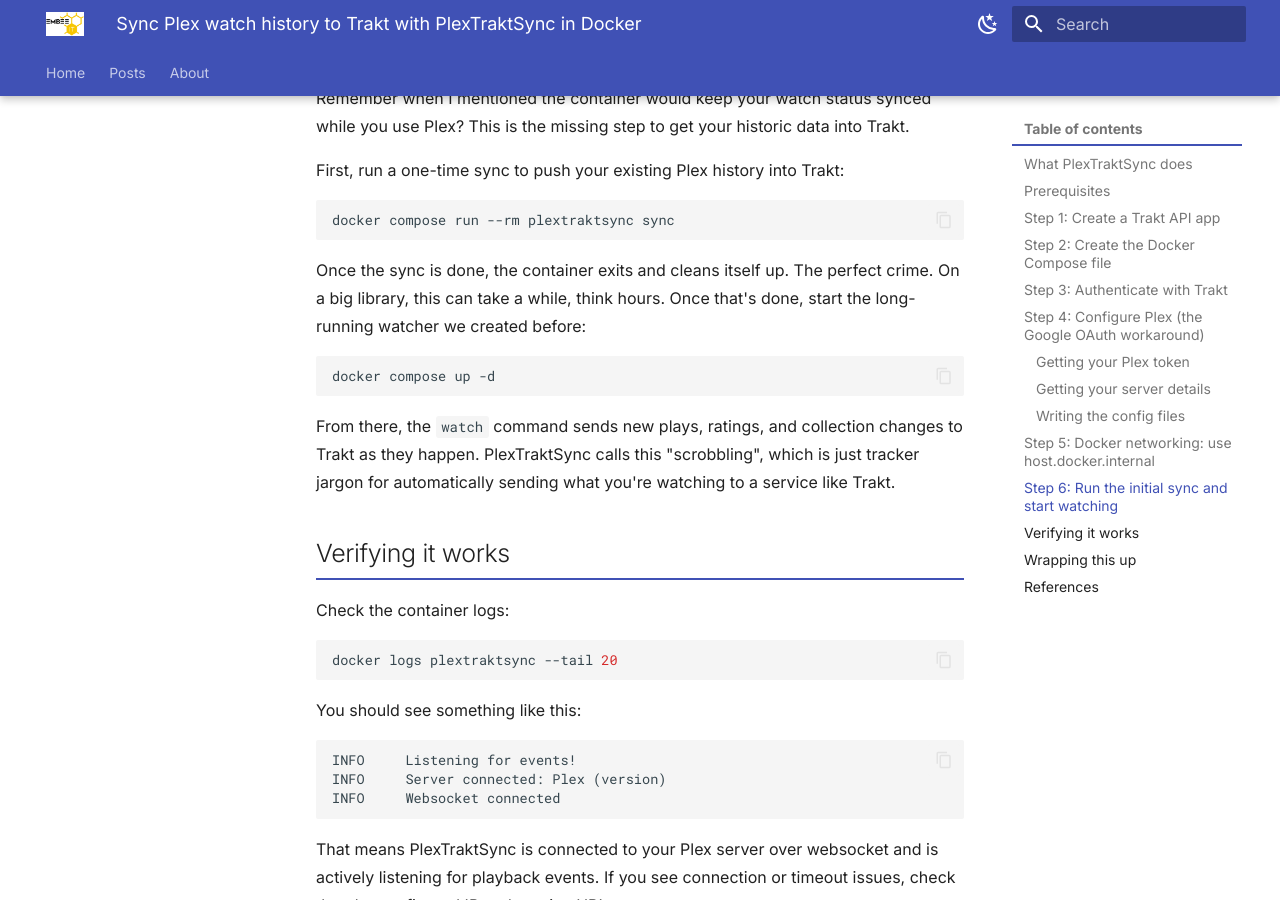
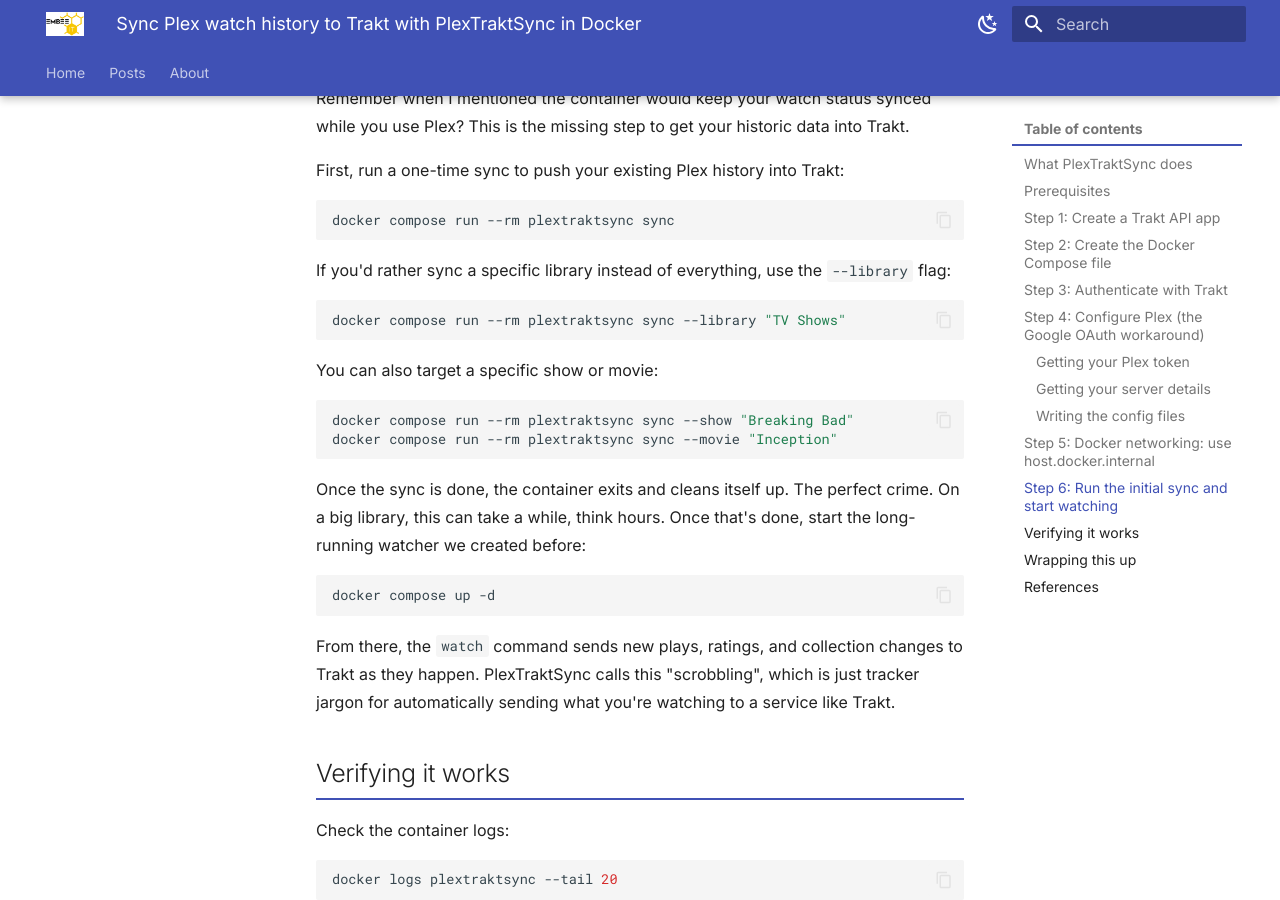
Before and after one commit to matthiasblomme/blogs, an MkDocs documentation site: the page built from docs/posts/plex-trakt/plex-trakt.md, in a window 1280 px wide and 900 px high, scrolled down 4529 px. Built offline with MkDocs 1.6.1 and Material for MkDocs 9.7.7, drawn with Linux system fonts in a browser that asks for light colours.

Commit message:
update blogs

````diff
--- a/docs/posts/plex-trakt/plex-trakt.md
+++ b/docs/posts/plex-trakt/plex-trakt.md
@@ -171,6 +171,19 @@
 docker compose run --rm plextraktsync sync
 ```
 
+If you'd rather sync a specific library instead of everything, use the `--library` flag:
+
+```bash
+docker compose run --rm plextraktsync sync --library "TV Shows"
+```
+
+You can also target a specific show or movie:
+
+```bash
+docker compose run --rm plextraktsync sync --show "Breaking Bad"
+docker compose run --rm plextraktsync sync --movie "Inception"
+```
+
 Once the sync is done, the container exits and cleans itself up. The perfect crime. On a big library, this can take a while, think hours. Once that's done, start the long-running watcher we created before:
 
 ```bash
````
